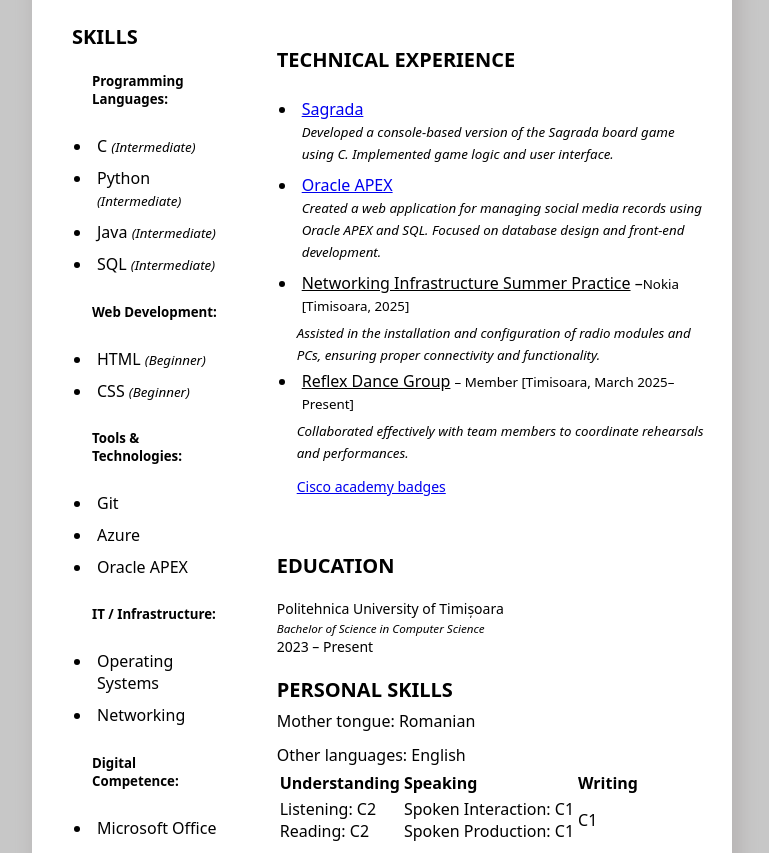
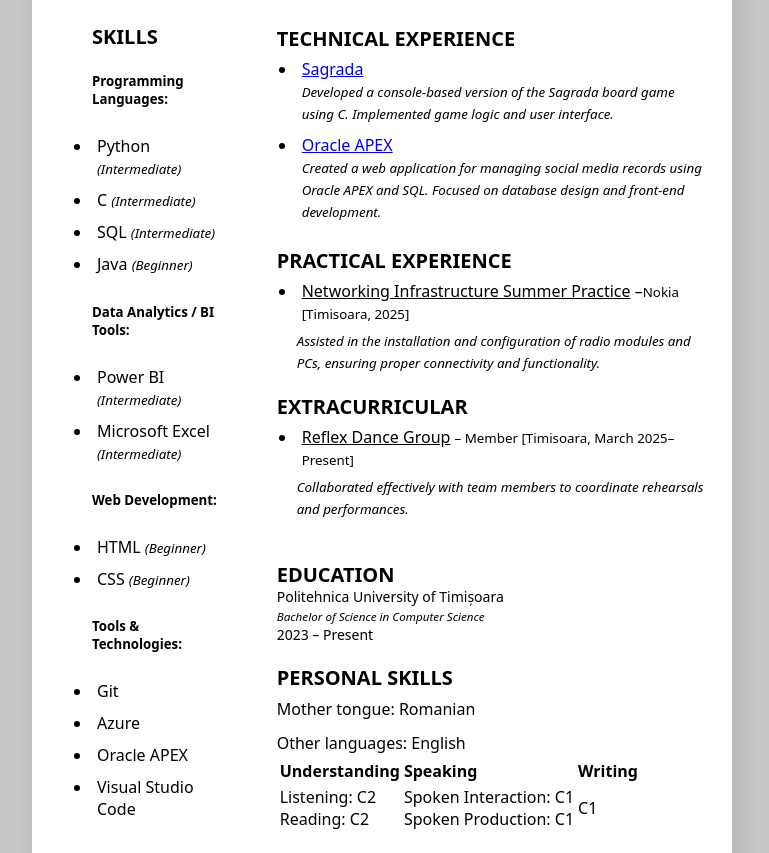
Before and after one commit to Snowman23/cv, a plain HTML site: page index.html in a window 1280 px wide. Shown: the part 378-1231 px from the top of the page, without its empty margins (258-1027 px from the left). Drawn offline with Linux system fonts and the light colour scheme.

Commit message:
Add files via upload

```diff
--- a/cv.css
+++ b/cv.css
@@ -72,7 +72,19 @@ body{
   display: flex;
   align-items: stretch;
 }
+.head_left{
+    margin-left: 20px;
+    font-size: 20px;
+    text-transform: uppercase;
+    font-weight: 600;
+}
 .head{
+    margin-bottom: -15px;
+    font-size: 20px;
+    text-transform: uppercase;
+    font-weight: 600;
+}
+.headd{
     font-size: 20px;
     text-transform: uppercase;
     font-weight: 600;
--- a/index.html
+++ b/index.html
@@ -17,7 +17,7 @@
       <!-- Left column -->
       <div class="col-div-4">
         <div class="content-box" style="padding-left: 40px;">
-          <p class="head">Contact</p>
+          <p class="head_left">Contact</p>
           <p class="p31"><a href="https://www.linkedin.com/in/neacsu-flavius-158475300/" target="_blank"><i class="phone">&nbsp;&nbsp;LinkedIn profile</i></a></p>
           <p class="p31"><a href="#" onclick="copyToClipboard('flavius.andrei205@gmail.com'); return false;"><i class="phone">&nbsp;&nbsp;Gmail</i></a></p>
           <p class="p31"><a href="#" onclick="copyToClipboard('+40738536345'); return false;"><i class="phone">&nbsp;&nbsp;Phone number</i></a></p>
@@ -34,27 +34,34 @@
           </script>
 
           <br />
-          <p class="head">Skills</p>
+          <p class="head_left">Skills</p>
           <ul class="skills">
             <h5>Programming Languages:</h5>
+            <li><span>Python</span> <small><i>(Intermediate)</i></small></li>
             <li><span>C</span> <small><i>(Intermediate)</i></small></li>
-            <li><span>Python</span> <small><i>(Intermediate)</i></small></li>
-            <li><span>Java</span> <small><i>(Intermediate)</i></small></li>
             <li><span>SQL</span> <small><i>(Intermediate)</i></small></li>
+            <li><span>Java</span> <small><i>(Beginner)</i></small></li>
+
+            <h5>Data Analytics / BI Tools:</h5>
+            <li><span>Power BI</span> <small><i>(Intermediate)</i></small></li>
+            <li><span>Microsoft Excel</span> <small><i>(Intermediate)</i></small></li>
+
             <h5>Web Development:</h5>
             <li><span>HTML</span> <small><i>(Beginner)</i></small></li>
             <li><span>CSS</span> <small><i>(Beginner)</i></small></li>
+
             <h5>Tools & Technologies:</h5>
             <li><span>Git</span></li>
             <li><span>Azure</span></li>
             <li><span>Oracle APEX</span></li>
+            <li><span>Visual Studio Code</span></li>
+
+            <!--
             <h5>IT / Infrastructure:</h5>
             <li><span>Operating Systems</span></li>
             <li><span>Networking</span></li>
-            <h5>Digital Competence:</h5>
-            <li><span>Microsoft Office</span></li>
-            <li><span>Visual Studio Code</span></li>
           </ul>
+          -->
           <br />
         </div>
       </div>
@@ -74,21 +81,25 @@
             <li><a href="https://github.com/Snowman23/Sagrada" target="_blank">Sagrada</a><br />
               <i><small>Developed a console-based version of the Sagrada board game using C. Implemented game logic and user interface.</small></i></li>
             <li><a href="https://github.com/Snowman23/cv/blob/master/README_SQL.md" target="_blank">Oracle APEX</a><br />
-              <i><small>Created a web application for managing social media records using Oracle APEX and SQL. Focused on database design and front-end development.</small></i></li>
-            <li><u>Networking Infrastructure Summer Practice</u> –<small>Nokia [Timisoara, 2025]</small></li>
-                <i><small>Assisted in the installation and configuration of radio modules and PCs, ensuring proper connectivity and functionality.</small></i>
-            <li><u>Reflex Dance Group</u> <small>– Member [Timisoara, March 2025–Present]</small></li>
+              <i><small>Created a web application for managing social media records using Oracle APEX and SQL. Focused on database design and front-end development.</small></i></li></ul>
+           <p class="head">Practical Experience</p>
+           <ul class="skills">
+              <li><u>Networking Infrastructure Summer Practice</u> –<small>Nokia [Timisoara, 2025]</small></li>
+                <i><small>Assisted in the installation and configuration of radio modules and PCs, ensuring proper connectivity and functionality.</small></i></ul>
+            <p class="head">Extracurricular</p>
+            <ul class="skills">
+              <li><u>Reflex Dance Group</u> <small>– Member [Timisoara, March 2025–Present]</small></li>
                 <i><small>Collaborated effectively with team members to coordinate rehearsals and performances.</small></i>
-            <p class="p4"><a href="https://www.credly.com/users/neacsu-flavius" target="_blank">Cisco academy badges</a></p>
+            <!--<p class="p4"><a href="https://www.credly.com/users/neacsu-flavius" target="_blank">Cisco academy badges</a></p> -->
           </ul>
 
           <br />
           <p class="head">Education</p>
-          <p class="p4">Politehnica University of Timișoara<br />
+          <p class="p4">Politehnica University of Timișoara<br/>
             <small><i>Bachelor of Science in Computer Science</i></small><br />
             2023 – Present</p>
 
-          <p class="head">Personal Skills</p>
+          <p class="headd">Personal Skills</p>
           <p class="p3">Mother tongue: Romanian</p><br>
           <p class="p3">Other languages: English</p>
           <table>
```
